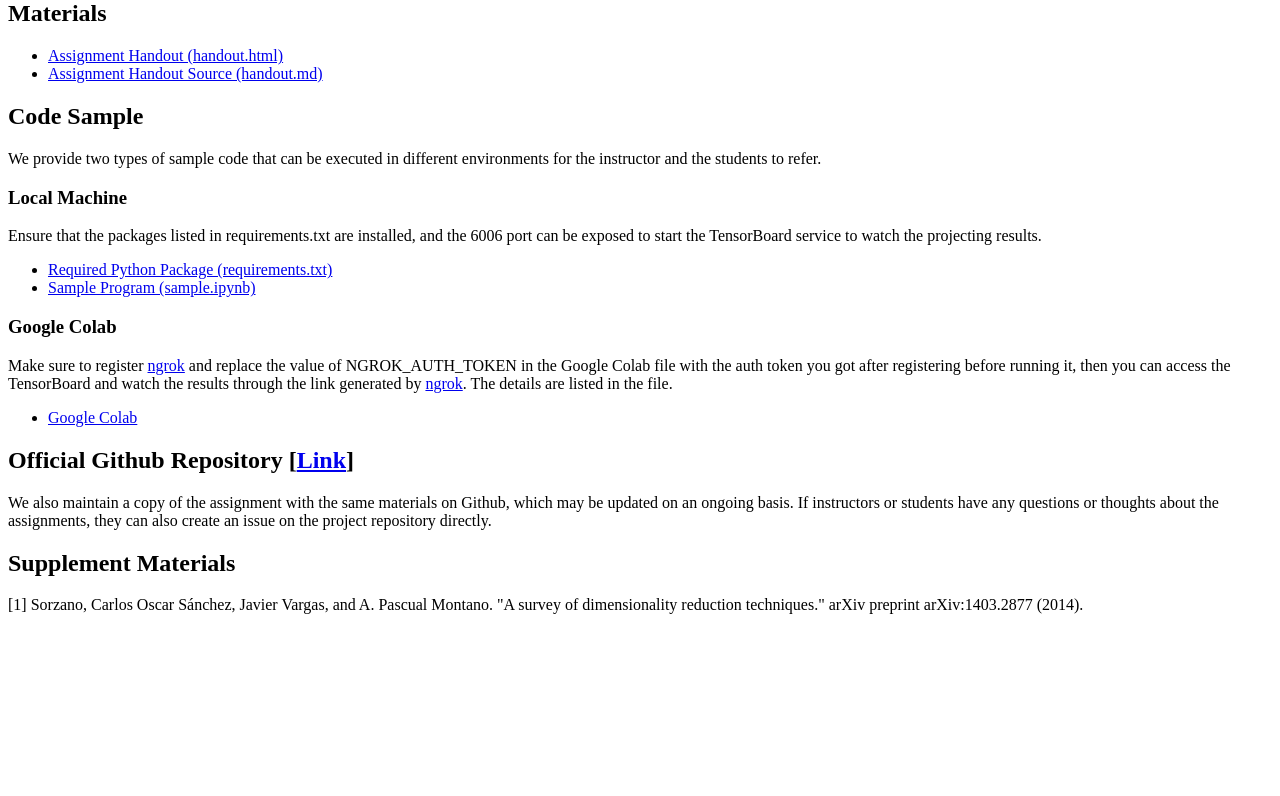
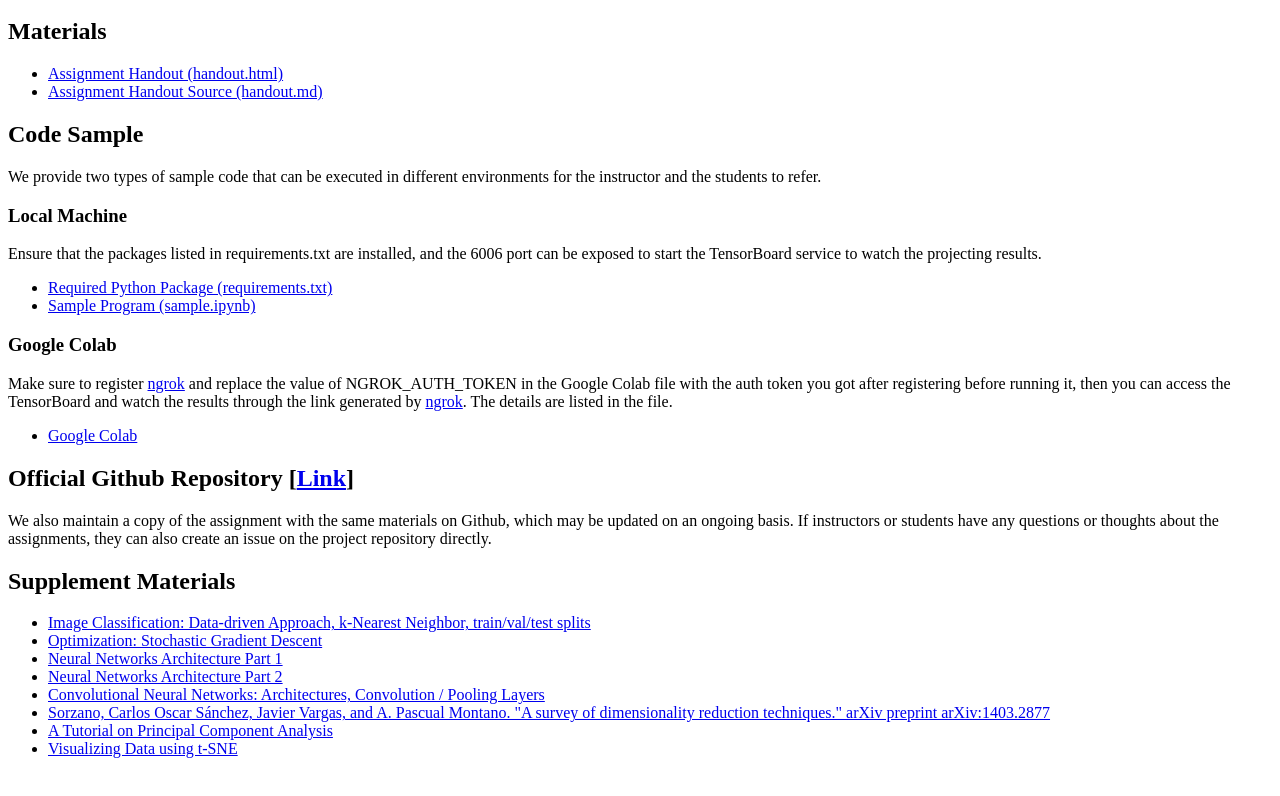
Before and after one commit to Tverous/Project-Your-Data, a plain HTML site: page index.html in a window 1280 px wide. Shown: the part 991-1787 px from the top of the page. Before the commit the page ends 1639 px from the top, so only its background shows below. Drawn offline with Linux system fonts and the light colour scheme.

Commit message:
Update index.html and README.md

```diff
--- a/index.html
+++ b/index.html
@@ -88,7 +88,8 @@
 					knowledge in machine learning, including artificial neural networks, convolutional neural
 					networks, loss function, and embedding are required or should be taught in the adopting
 					course. Mathematical competences in geometry, dimension reduction, and linear
-					transformation are highly recommended.
+					transformation are highly recommended. For the programming exercises, knowledge of
+					Python programming, scikit‐learn, pytorch, and Jupyter notebooks are needed.
 				</td>
 			</tr>
 			<tr>
@@ -132,7 +133,16 @@
 		</p>
 		<h2>Supplement Materials</h2>
 		<p>
-			[1] Sorzano, Carlos Oscar Sánchez, Javier Vargas, and A. Pascual Montano. "A survey of dimensionality reduction techniques." arXiv preprint arXiv:1403.2877 (2014).
+			<ul>
+				<li><a href="https://cs231n.github.io/classification/">Image Classification: Data-driven Approach, k-Nearest Neighbor, train/val/test splits</a></li>
+				<li><a href="https://cs231n.github.io/optimization-1/">Optimization: Stochastic Gradient Descent</a></li>
+				<li><a href="https://cs231n.github.io/neural-networks-1/">Neural Networks Architecture Part 1</a></li>
+				<li><a href="https://cs231n.github.io/neural-networks-2/">Neural Networks Architecture Part 2</a></li>
+				<li><a href="https://cs231n.github.io/convolutional-networks/">Convolutional Neural Networks: Architectures, Convolution / Pooling Layers</a></li>
+				<li><a href="https://arxiv.org/abs/1403.2877">Sorzano, Carlos Oscar Sánchez, Javier Vargas, and A. Pascual Montano. "A survey of dimensionality reduction techniques." arXiv preprint arXiv:1403.2877</a></li>
+				<li><a href="https://www.cs.cmu.edu/~elaw/papers/pca.pdf">A Tutorial on Principal Component Analysis</a></li>
+				<li><a href="https://www.cns.nyu.edu/events/spf/SPF_papers/JMLR_Final.pdf">Visualizing Data using t-SNE</a></li>
+			</ul>
 			<br><br>
 		</p>
 	</body>
```
Also changed, not shown: 1 other file.
